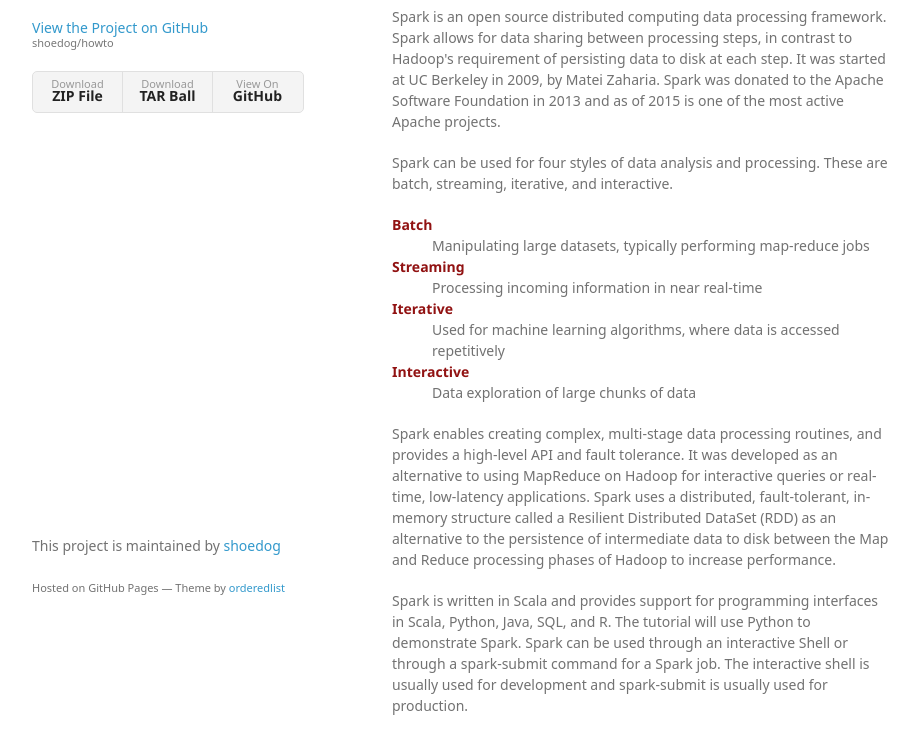
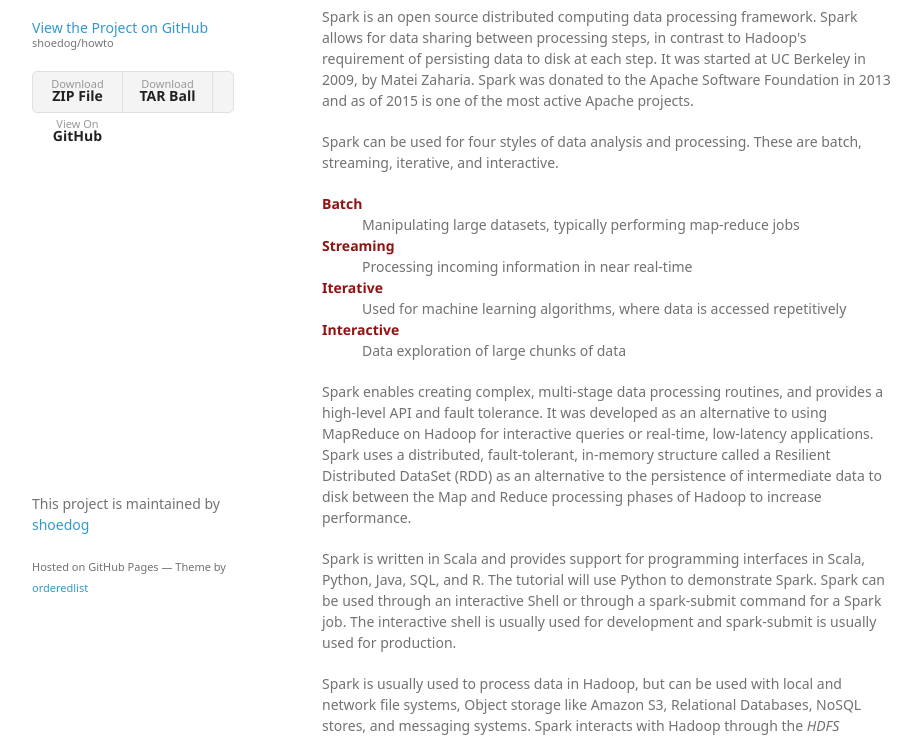
Before and after one commit to shoedog/howto, a plain HTML site: page index.html in a window 1280 px wide. Shown: the part 133-873 px from the top of the page, without its empty margins (178-1099 px from the left). Drawn offline with Linux system fonts and the light colour scheme; a web font is replaced by a local one.

Commit message:
Update styles.css

```diff
--- a/stylesheets/styles.css
+++ b/stylesheets/styles.css
@@ -158,7 +158,7 @@ img {
 }
 
 header {
-  width:270px;
+  width:200px;
   float:left;
   position:fixed;
   -webkit-font-smoothing:subpixel-antialiased;
@@ -171,7 +171,7 @@ header ul {
   background: #f4f4f4;
   border-radius:5px;
   border:1px solid #e0e0e0;
-  width:270px;
+  width:200px;
 }
 
 header li {
@@ -224,7 +224,7 @@ header ul a strong {
 }
 
 section {
-  width:500px;
+  width:570px;
   float:right;
   padding-bottom:50px;
 }
@@ -241,7 +241,7 @@ hr {
 }
 
 footer {
-  width:270px;
+  width:200px;
   float:left;
   position:fixed;
   bottom:50px;
```
